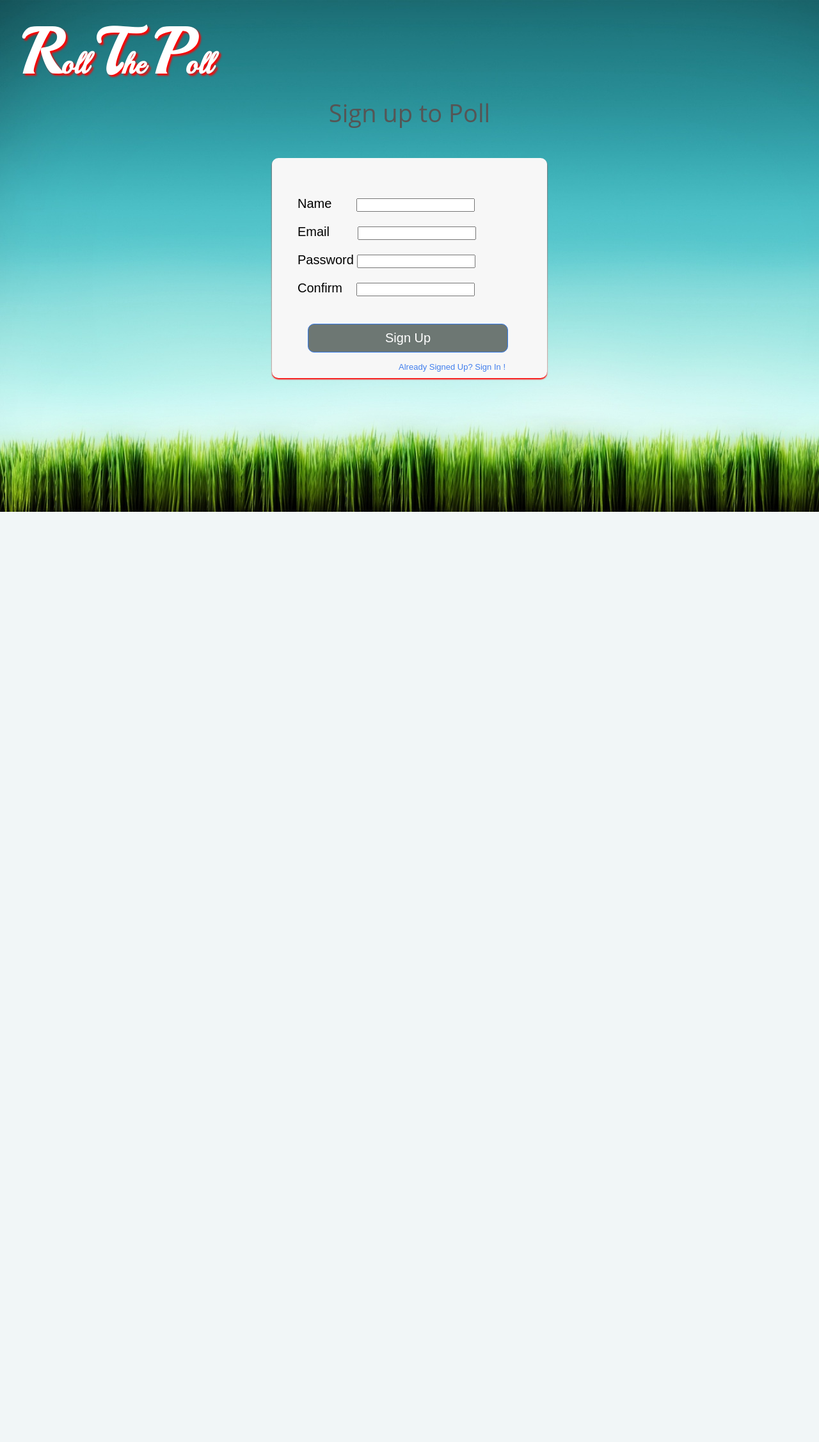
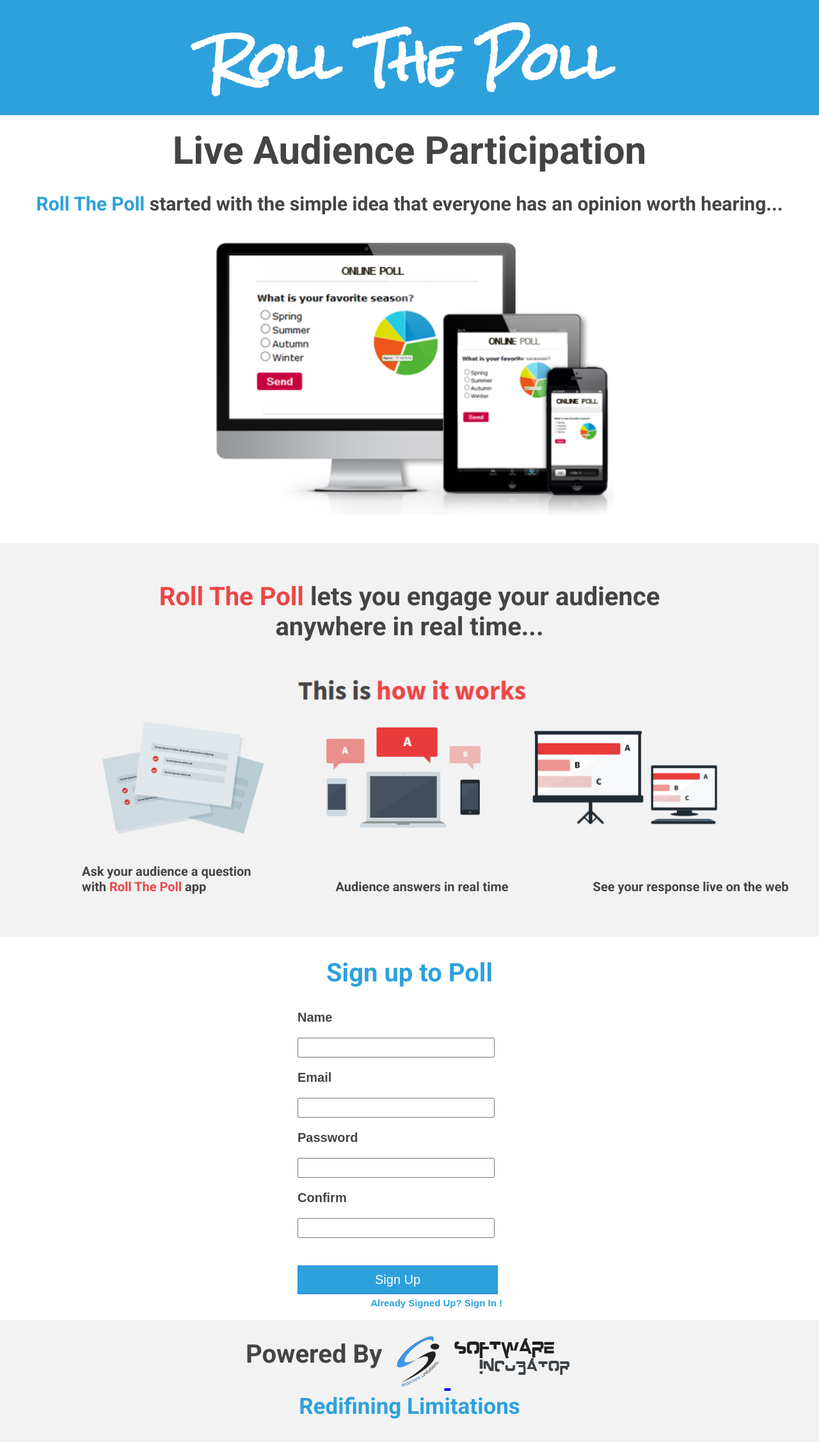
Before and after one commit to utkbansal/roll-the-poll, a Flask app: page /register in a window 1280 px wide. Shown: the whole page at 64% size. Before the commit the page ends 800 px from the top, so only its background shows below. Run offline with Flask 2, Linux system fonts and the light colour scheme; parts of the project's set-up code (start-up, migrations or seed data) failed here and were passed over.

Commit message:
Signup ang Login page redesign
* redesigned the login and signup pages

```diff
--- /dev/null
+++ b/app/static/css/new.css
@@ -0,0 +1,179 @@
+@import url(http://fonts.googleapis.com/css?family=Roboto:400,700);
+@import url(http://fonts.googleapis.com/css?family=Rock+Salt);
+
+body{
+    margin: 0px;
+    color: #444;
+    font-family: 'Roboto', sans-serif;
+    font-weight: bold;
+
+}
+#header{
+    font-size: 40px;
+    font-family: 'Rock Salt', cursive;
+    width: 100%;
+    color: white;
+    background-color: #2da1dc;
+    height: 180px;
+    text-align: center;
+    //position: initial;
+}
+
+h1{
+    margin: 0px;
+}
+
+img{
+    margin: auto;
+}
+
+.blue{
+    color: #2da1dc;
+}
+
+#desktop {
+    //margin:auto;
+    width: 50%;
+    margin-left:25%;
+}
+
+div #first{
+    margin-top: 20px;
+    text-align: center;
+    font-size: 60px;
+    margin-bottom: 10px;
+}
+
+div #idea{
+    text-align: center;
+    font-size: 30px;
+}
+
+div #second{
+    padding-top: 60px;
+    text-align: center;
+    font-size: 40px;
+}
+
+
+#work{
+    background-color: #f2f2f2;
+}
+
+#work img{
+    width: 80%;
+    margin-left: 10%;
+}
+
+.pink{
+    color: #ed4545;
+}
+
+.content{
+    font-size: 20px;
+    display: inline-block;
+    height: 50px;
+    margin-top: 40px;
+    margin-bottom: 40px;
+    margin-left: 10%;
+    margin-right: 0px;
+  //  width: 20%;
+}
+
+#container{
+    text-align: center;
+    text-decoration: none;
+    font-size: 30px;
+
+}
+
+h2{
+    font-size: 40px;
+    text-align: center;
+    margin-bottom: 5px;
+}
+
+.error{
+    font-size: 20px;
+    color: red;
+}
+
+#password{
+    height: 25px;
+    width: 300px;
+    margin-top: 20px;
+
+}
+
+#email{
+    height: 25px;
+    width: 300px;
+    margin-top: 20px;
+}
+
+#name{
+    height: 25px;
+    width: 300px;
+    margin-top: 20px;
+}
+
+#password2{
+    height: 25px;
+    width: 300px;
+    margin-top: 20px;
+}
+
+#button {
+    color:#ffffff;
+     background-color:#2da1dc ;
+    padding: 10px 120px;
+    border:1px solid #357ae8;
+    cursor: pointer;
+    font-size: 20px;
+}
+
+#sign_in{
+    text-decoration: none;
+    font-size: 15px;
+    color: #2da1dc;
+    float: right;
+    margin-top: 5px;
+    margin-right: 30px;
+}
+
+#form{
+    height: auto;
+    width: 350px;
+    margin: auto;
+    font-size: 20px;
+    margin-top: 10px;
+    font-family: arial;
+    padding: 40px;
+    border-radius: 10px;
+    padding-top: 5px;
+}
+
+#footer{
+    width: 100%;
+    background-color: #f2f2f2;
+    display: inline-block;
+    font-size: 40px;
+}
+
+#footer img{
+    margin-top: 20px;
+}
+
+#footer p{
+    text-align: center;
+    font-size: 35px;
+    margin-top: 0px;
+}
+
+#powered{
+    width: 18%;
+    margin-right: 0;
+    margin-top: 30px;
+    margin-left: 30%;
+    float: left;
+}
--- a/app/static/css/signup.css
+++ /dev/null
@@ -1,89 +0,0 @@
-
-.heading {
-    font-size: 100px;
-}
-
-body {
-    background-image:url("/static/img/background.jpg" );
-    margin-top:-200px;
-    position:relative;
-
-}
-
-/* for heading roll the poll */
-h1 {
-    font-family: 'Playball', cursive;
-    width: 350px;
-    height:40px;
-    margin:auto;
-    text-align: center;
-    color:white;
-    float:left;
-    font-size: 45px;
-    margin-top:-130px ;
-    text-shadow: 3px 3px 3px red;
-
-}
-/* for the signup only */
-h2 {
-    width: 350px;
-    height:30px;
-    margin:auto;
-    text-align: center;
-    margin-top: 100px;
-    font-size:38px;
-    font-weight:400;
-    color:#555;
-    font-family: 'open sans';
-    margin-top: 350px;
-}
-
-
-#container {
-    height: auto;
-    width: 350px;
-    box-shadow: 0px 2px 2px red;
-    margin: auto;
-    font-size: 20px;
-    background-color: #f7f7f7;
-    margin-top: 67px;
-    font-family: arial;
-    padding: 40px;
-    border-radius: 10px;
-}
-
-#button {
-   margin-left:16px;
-
-
-    color:#ffffff;
-     background-color:#6D7773 ;
-    padding: 10px 120px;
-    border:1px solid #357ae8;
-    -moz-border-radius: 6px;
-    border-radius: 10px;
-    cursor: pointer;
-    font-size: 20px;
-}
-
-#sign_in {
-    font-size: 13px;
-    float:right;
-    padding-right: 25px;
-    padding-top:15px;
-    text-align: right;
-    color:#427fed;
-    cursor: pointer;
-    margin-left:15px;
-    text-decoration: none;
-}
-
-.error {
-    color:red;
-    font-size: 15px;
-}
-
-#flash {
-    float:left;
-    color:white;
-}
--- a/app/templates/login.html
+++ b/app/templates/login.html
@@ -1,7 +1,7 @@
 {% extends "signup_base.html" %}
 {% block content %}
-<h2>Sign In</h2>
-<form id="container" action = "" method = "post" name = "signup">
+<h2 class="blue">Sign In</h2>
+<form id="form" action = "" method = "post" name = "signup">
     {{form.hidden_tag()}}
 
 
@@ -18,7 +18,7 @@
 
     <p>{{ form.remember_me }} Remember Me </p>
 
-    <input id="button" type = "submit" value = "Sign In">
+    <input id="button" type = "submit" value = "Sign In"><br>
         <a id="sign_in" href="/register">Sign Up, to Register! </a>
 
 </form>
--- a/app/templates/register.html
+++ b/app/templates/register.html
@@ -1,7 +1,7 @@
 {% extends "signup_base.html" %}
 {% block content %}
-<h2>Sign up to Poll</h2>
-<form id="container" action = "" method = "post" name = "signup">
+<h2 class="blue">Sign up to Poll</h2>
+<form id="form" action = "" method = "post" name = "signup">
     {{form.hidden_tag()}}
     <p>Name &nbsp; &nbsp; &nbsp; {{form.name}}</p>
     {% for error in form.errors.name %}
--- a/app/templates/signup_base.html
+++ b/app/templates/signup_base.html
@@ -7,10 +7,7 @@
     {% else %}
     <title>Roll The Poll</title>
     {% endif %}
-    <link rel="stylesheet" href="/static/css/signup.css">
-
-
-
+    <link rel="stylesheet" href="/static/css/new.css">
     <link href='http://fonts.googleapis.com/css?family=Playball' rel='stylesheet' type='text/css'>
 
 </head>
@@ -19,7 +16,7 @@
     <div id="wrapper">
         <div id="header">
 
-            <h1><span class="heading">R</span>oll <span class="heading">T</span>he <span class="heading">P</span>oll</h1>
+            <h1>Roll The Poll</h1>
         </div>
 
          <div id="flash">
@@ -33,9 +30,34 @@
             {% endif %}
             {% endwith %}
           </div>
+        <div >
+            <p id="first">Live Audience Participation</p>
+            <p id="idea"><span class="blue"> Roll The Poll</span> started with the
+            simple idea that everyone has an opinion worth hearing...</p>
+            <img src="/static/img/desktop.png" id="desktop">
+        </div>
+
+        <div id="work">
+            <p id="second"><span class="pink">Roll The Poll </span> lets you engage your audience<br>
+                anywhere in real time...</p>
+            <img src="/static/img/how.png"><br>
+            <div class="content">Ask your audience a question<br> with<span class="pink"> Roll The Poll</span> app</div>
+            <div class="content">Audience answers in real time</div>
+            <div class="content">See your response live on the web</div>
+
+        </div>
         {% block content %}
 
         {% endblock %}
+    <div id="footer">
+            <div id="powered">Powered By</div>
+            <div id="logo"><a href="http://www.silive.in">
+            <img src="/static/img/si_logo.png">
+            <img src="static/img/sitext.png"></a>
+            </div>
+            <p><span class="blue">Redifining Limitations</span> </p>
     </div>
+    </div>
+
 </body>
 </html>
```
Also changed, not shown: app/static/img/background.jpg (deleted), app/static/img/desktop.png (added), app/static/img/how.png (added), app/static/img/si_logo.png (added), app/static/img/sitext.png (added).
